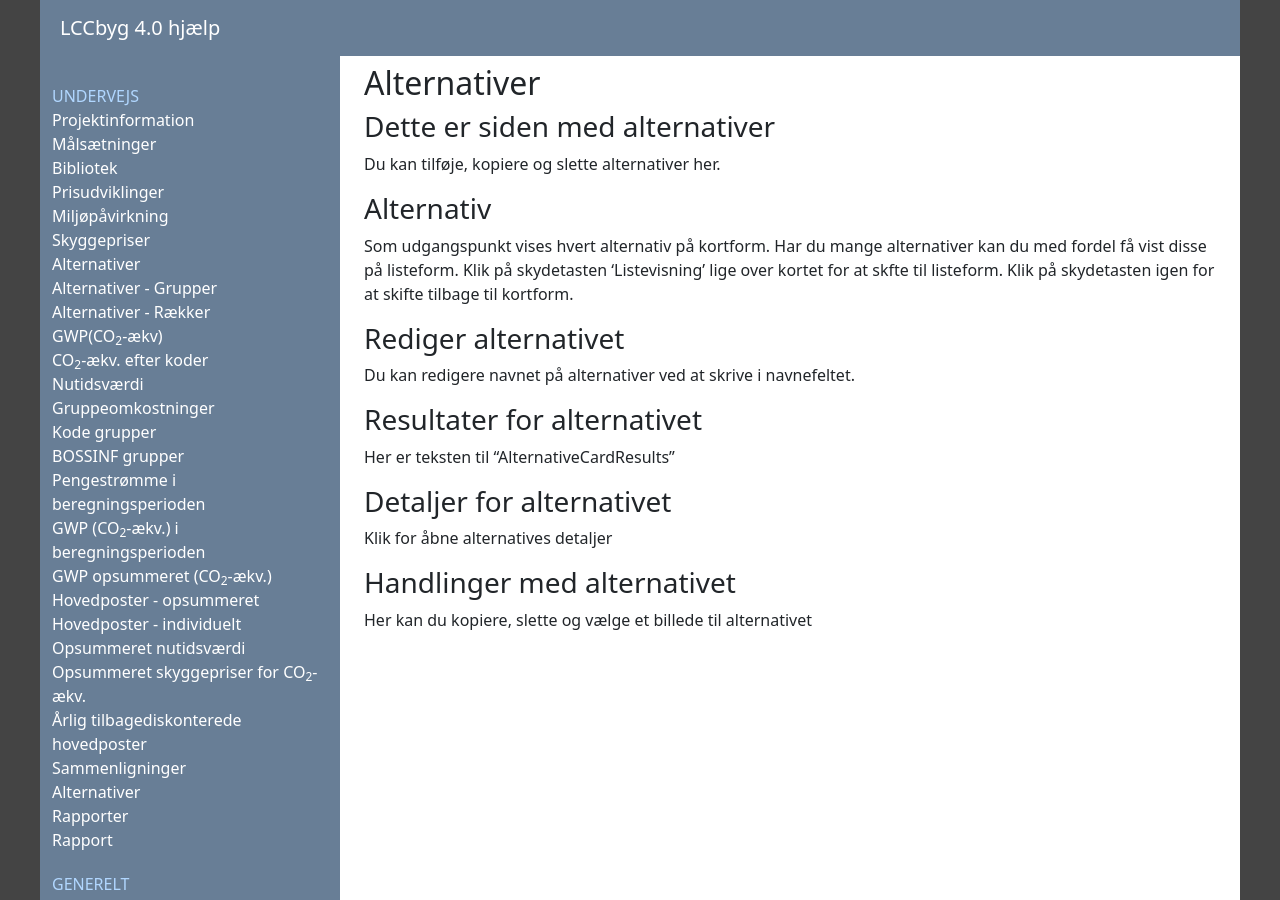
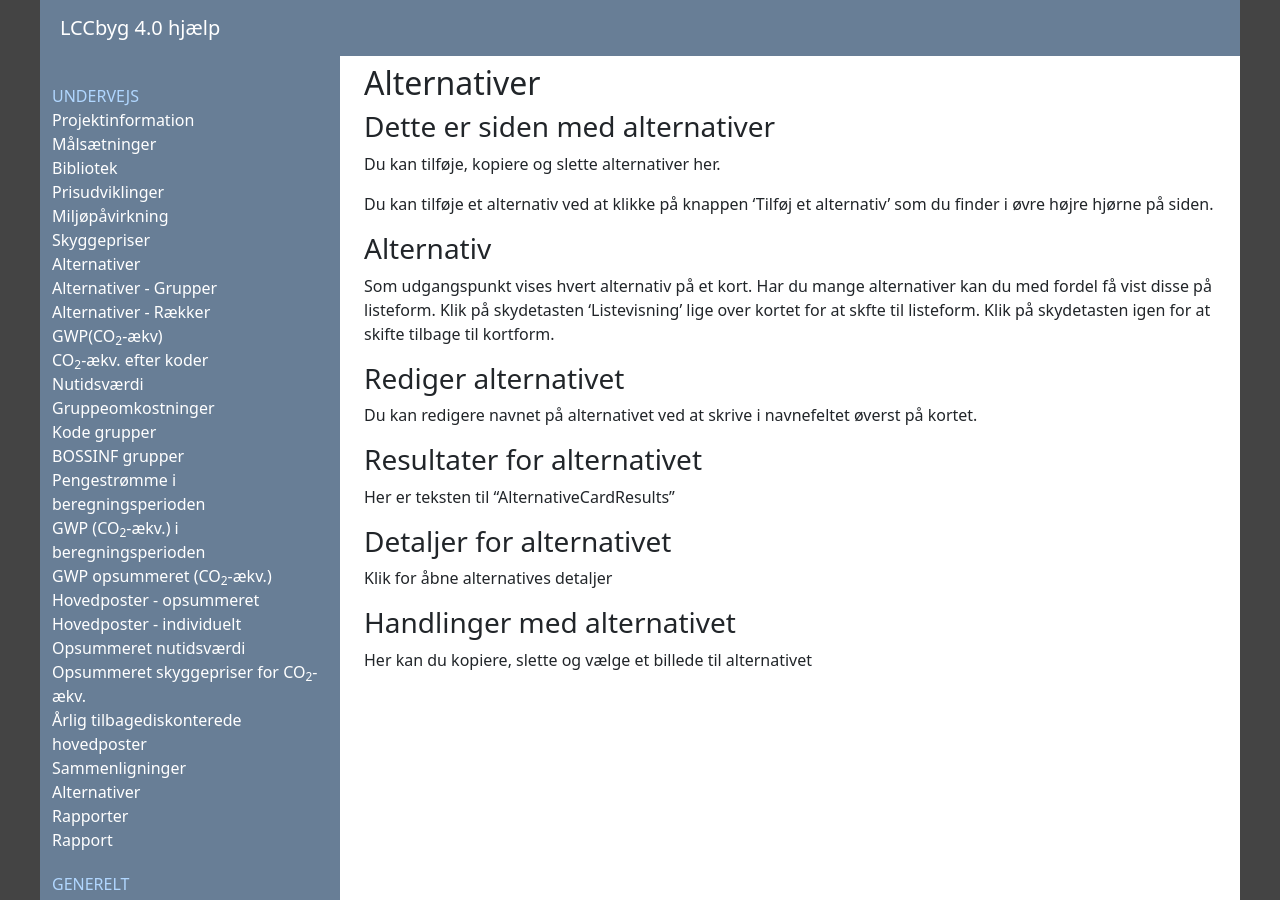
Before and after one commit to LccBuild/lccbyg-docs, a Jekyll site: the page built from docs/help/40/da/alternatives.md, in a window 1280 px wide. Built offline with Jekyll 4.4.1, drawn with Linux system fonts in a browser that asks for light colours.

Commit message:
Update alternatives.md

```diff
--- a/docs/help/40/da/alternatives.md
+++ b/docs/help/40/da/alternatives.md
@@ -7,15 +7,18 @@ date: "2024-01-01"
 ### Dette er siden med alternativer {#alternatives}
 Du kan tilføje, kopiere og slette alternativer her.
 
+Du kan tilføje et alternativ ved at klikke på knappen 'Tilføj et alternativ' som du finder i øvre højre hjørne på siden.
+
+
 ### Alternativ {#alternative}
-Som udgangspunkt vises hvert alternativ på kortform.
+Som udgangspunkt vises hvert alternativ på et kort.
 Har du mange alternativer kan du med fordel få vist disse på listeform.
 Klik på skydetasten 'Listevisning' lige over kortet for at skfte til listeform.
 Klik på skydetasten igen for at skifte tilbage til kortform.
 
 
 ### Rediger alternativet {#alternativeedit}
-Du kan redigere navnet på alternativer ved at skrive i navnefeltet.
+Du kan redigere navnet på alternativet ved at skrive i navnefeltet øverst på kortet.
 
 
 ### Resultater for alternativet {#alternativecardresults}
```
